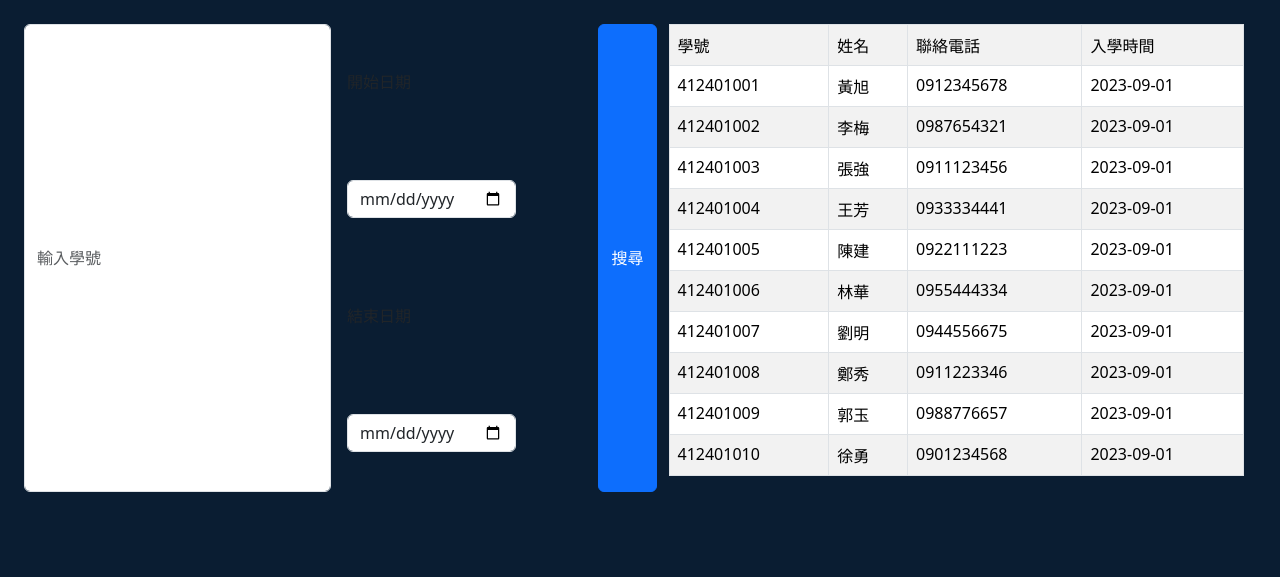
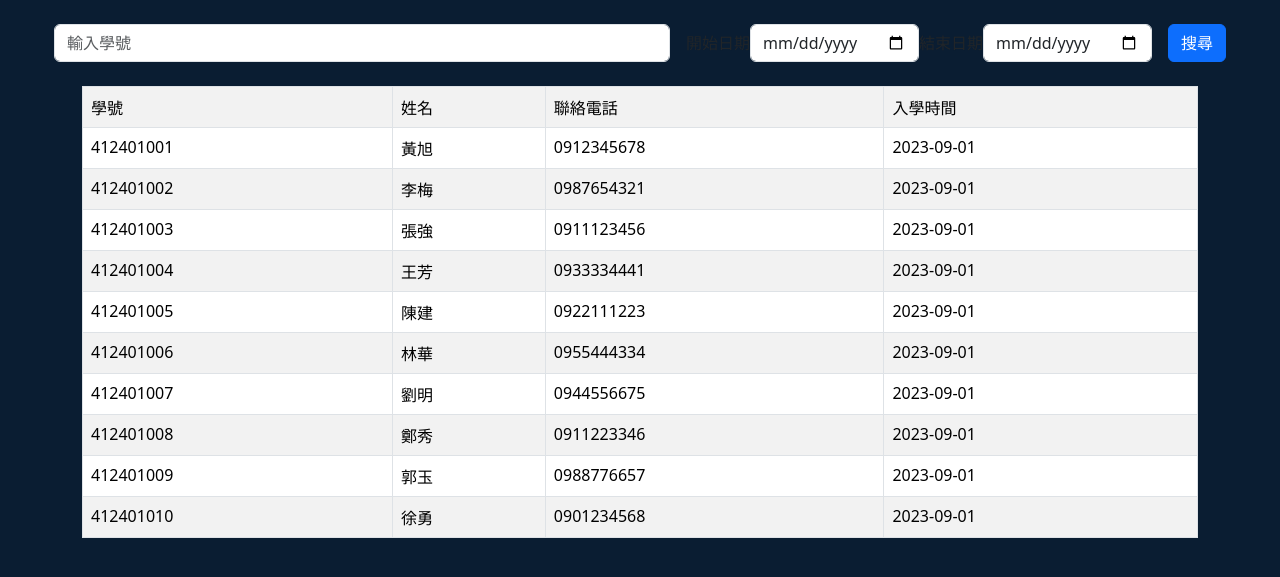
Before and after one commit to Capybara094/-, a PHP site: page /people.php in a window 1280 px wide. Shown: the part 49-626 px from the top of the page. Run offline with PHP 8.4, Linux system fonts and the light colour scheme; data comes from the database, SQL or seed files in the repository; some libraries are stand-ins or nearby versions.

Commit message:
按鍵更新

```diff
--- a/web/people.php
+++ b/web/people.php
@@ -62,8 +62,6 @@ try {
 <form action="people.php" method="post">
 <div class="d-flex justify-content-center m-4">
   <input placeholder="輸入學號" class="form-control w-50 me-3" type="text" name="searchtxt" value="<?=$searchtxt?>">
-
-  <div class="row g-time align-items-center">
     <div class="col-auto">
       <label for="start_date" class="col-form-label">開始日期</label>
     </div>
@@ -76,8 +74,8 @@ try {
     <div class="col-auto me-3">
       <input id="end_date" class="form-control" type="date" name="end_date" value="<?=$end_date?>">
     </div>
+  <input class="btn btn-primary w-20" type="submit" value="搜尋">
   </div>
-  <input class="btn btn-primary w-20" type="submit" value="搜尋">
   <!-- Only show the '+' button for admins -->
   <!-- <?php?>
   <a href="insert.php" class="btn btn-primary position-fixed bottom-0 end-0" style="font-size: 30px; width: 60px; height: 60px; margin: 20px;">+</a>
```
